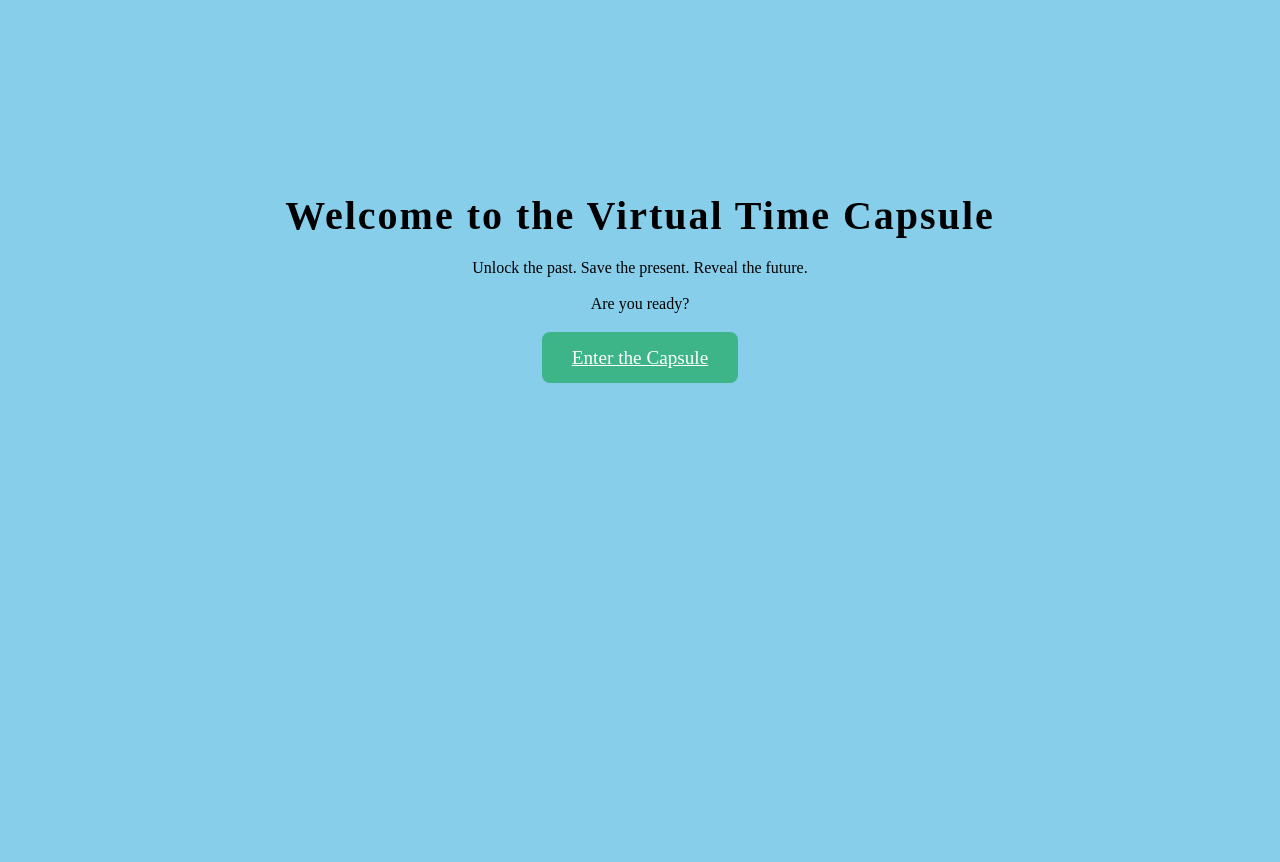
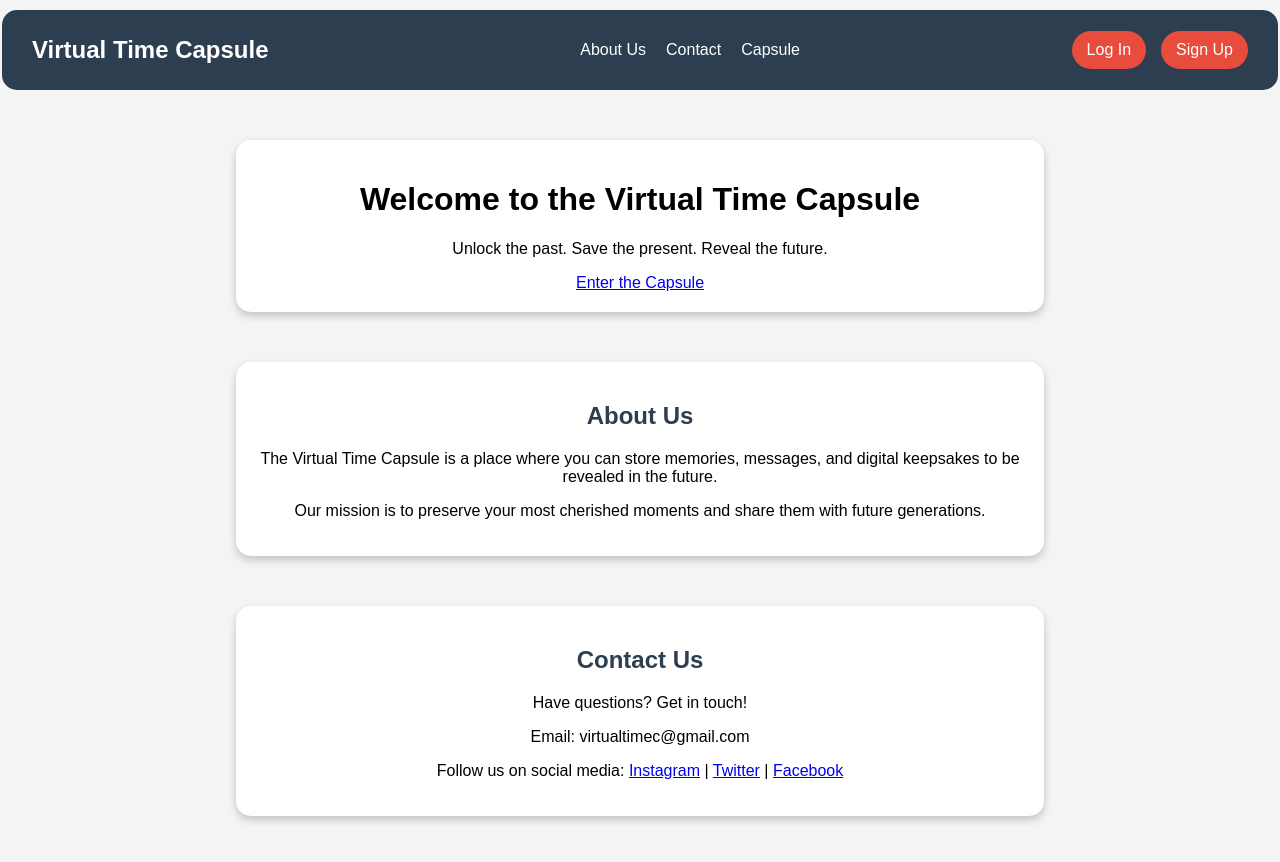
Before and after one commit to suzyavan/timecapsule, a website: page index.html in a window 1280 px wide. Before the commit the page ends 800 px from the top, so only its background shows below. Drawn offline with Linux system fonts and the light colour scheme.

Commit message:
Fixed index page

```diff
--- a/css/capsule.css
+++ b/css/capsule.css
@@ -1,3 +1,4 @@
+/* General Styling */
 body {
     font-family: Arial, sans-serif;
     color: #333;
@@ -5,76 +6,98 @@ body {
     flex-direction: column;
     align-items: center;
     text-align: center;
-    background-color: #faf3e0;
+    background-color: #eef7f2; /* Soft mint green for a fresh look */
     padding: 20px;
 }
 
+/* Headings */
 h1 {
-    color: #238075;
+    color: #1b4d3e; /* Darker green for contrast */
     margin-bottom: 15px;
+    font-size: 28px;
 }
 
 h2 {
     color: #264653;
     margin-bottom: 15px;
+    font-size: 24px;
 }
 
+/* Form Styling */
 form {
     margin: 25px 0;
     background-color: #ffffff;
     padding: 20px;
-    border-radius: 8px;
-    box-shadow: 0 4px 10px rgba(0, 0, 0, 0.1);
+    border-radius: 12px; /* Slightly rounded for a smooth feel */
+    box-shadow: 0 4px 12px rgba(0, 0, 0, 0.15);
+    width: 90%;
 }
 
 input[type="text"], input[type="date"], input[type="file"] {
     display: block;
     margin: 10px auto;
-    padding: 10px;
-    border: 1px solid #ddd;
-    border-radius: 4px;
-    background-color: #f1faee;
+    padding: 12px;
+    border: 1px solid #ccc;
+    border-radius: 6px;
+    background-color: #f8f9fa;
     color: #333;
     font-size: 16px;
+    width: 90%;
 }
 
+/* Buttons */
 button {
     padding: 12px 24px;
-    background-color: #e9c46a;
-    color: #ffffff;
+    background-color: #ff7f50; /* Coral color for warmth */
+    color: white;
     border: none;
-    border-radius: 4px;
+    border-radius: 25px;
     cursor: pointer;
     font-size: 16px;
-    transition: background-color 0.3s;
+    transition: 0.3s;
 }
 
 button:hover {
-    background-color: #f4a261;
+    background-color: #e76f3c; /* Slightly darker coral */
 }
 
+/* Capsule List */
 ul {
     list-style-type: none;
     padding: 0;
+    width: 50%;
 }
 
 li {
     margin: 10px 0;
-    color: #333;
+    padding: 12px;
+    background-color: #ffffff;
+    border-radius: 8px;
+    box-shadow: 0 2px 8px rgba(0, 0, 0, 0.1);
 }
 
+/* User Status Section */
+.user-status {
+    display: flex;
+    justify-content: space-between;
+    width: 50%;
+    padding: 10px;
+    background-color: #dff6e3;
+    border-radius: 12px;
+    margin-bottom: 20px;
+}
+
+/* Sign Out Button */
 #signOutButton {
-    display: block;
-    margin-top: 10px;
     padding: 10px 20px;
-    background-color: #ff4d4d;
+    background-color: #d9534f;
     color: white;
     border: none;
-    border-radius: 5px;
+    border-radius: 20px;
     cursor: pointer;
     font-size: 16px;
 }
 
 #signOutButton:hover {
-    background-color: #ff1a1a;
+    background-color: #c9302c;
 }
--- a/css/styles.css
+++ b/css/styles.css
@@ -1,22 +1,133 @@
 body {
-    background-color: #87CEEB;
-    color: #000000;
+    font-family: Arial, sans-serif;
+    margin: 0;
+    padding: 0;
+    background-color: #f4f4f4;
     text-align: center;
-    margin-top: 15%;
 }
 
-h1 {
-    font-size: 2.5em;
-    margin-bottom: 20px;
-    letter-spacing: 2px;
+.navbar {
+    display: flex;
+    justify-content: space-between;
+    align-items: center;
+    background: #2c3e50;
+    padding: 15px 30px;
+    border-radius: 15px;
+    margin: 10px auto;
+    width: 95%;
 }
 
+.nav-left h2 {
+    color: white;
+    margin: 0;
+}
 
-.button {
-    background-color: #3EB489;
-    color: #fff;
+.nav-links {
+    list-style: none;
+    display: flex;
+    gap: 20px;
+}
+
+.nav-links li {
+    display: inline;
+}
+
+.nav-links a {
+    text-decoration: none;
+    color: white;
+    font-size: 16px;
+}
+
+.nav-right {
+    display: flex;
+    gap: 15px;
+}
+
+.nav-right .button {
+    background: #e74c3c;
+    color: white;
+    padding: 10px 15px;
+    text-decoration: none;
+    border-radius: 20px;
+    transition: 0.3s;
+}
+
+.nav-right .button:hover {
+    background: #c0392b;
+}
+
+/* Dropdown Styles */
+.dropdown {
+    position: relative;
+    display: inline-block;
+}
+
+.dropdown-content {
+    display: none;
+    position: absolute;
+    background-color: #f9f9f9;
+    min-width: 160px;
+    box-shadow: 0px 8px 16px rgba(0, 0, 0, 0.2);
+    z-index: 1;
+    border-radius: 6px;
+    padding: 15px;
+}
+
+.dropdown:hover .dropdown-content {
+    display: block;
+}
+
+.dropdown-content form {
+    display: flex;
+    flex-direction: column;
+    gap: 10px;
+}
+
+.dropdown-content input {
+    padding: 10px;
+    border-radius: 5px;
+    border: 1px solid #ccc;
+    font-size: 14px;
+}
+
+.dropdown-content button {
+    background: #e74c3c;
+    color: white;
+    padding: 10px;
     border: none;
-    padding: 15px 30px;
-    font-size: 1.2em;
-    border-radius: 8px;
+    border-radius: 10px;
+    cursor: pointer;
+    transition: 0.3s;
 }
+
+.dropdown-content button:hover {
+    background: #c0392b;
+}
+
+.container {
+    margin-top: 50px;
+    padding: 20px;
+    background: white;
+    border-radius: 15px;
+    box-shadow: 0 4px 8px rgba(0, 0, 0, 0.2);
+    width: 60%;
+    margin-left: auto;
+    margin-right: auto;
+}
+
+section {
+    margin: 50px auto;
+    padding: 20px;
+    background: white;
+    border-radius: 15px;
+    box-shadow: 0 4px 8px rgba(0, 0, 0, 0.2);
+    width: 60%;
+}
+
+section h2 {
+    color: #2c3e50;
+}
+
+section p {
+    font-size: 16px;
+}
--- a/index.html
+++ b/index.html
@@ -2,18 +2,47 @@
 <html lang="en">
 <head>
     <meta charset="UTF-8">
+    <meta name="viewport" content="width=device-width, initial-scale=1.0">
     <title>Virtual Time Capsule</title>
     <link href="../css/styles.css" type="text/css" rel="stylesheet">
 </head>
 <body>
 
+    <nav class="navbar">
+        <div class="nav-left">
+            <h2>Virtual Time Capsule</h2>
+        </div>
+        <ul class="nav-links">
+            <li><a href="#about">About Us</a></li>
+            <li><a href="#contact">Contact</a></li>
+            <li><a href="../pages/capsule.html">Capsule</a></li>
+        </ul>
+        <div class="nav-right">
+            <a href="../pages/login.html" class="button">Log In</a>
+            <a href="../pages/signup.html" class="button">Sign Up</a>
+        </div>
+    </nav>
+
+    <div class="container">
         <h1>Welcome to the Virtual Time Capsule</h1>
-        <p>
-            Unlock the past. Save the present. Reveal the future.<br><br>
-            Are you ready?
-        </p> <br>
+        <p>Unlock the past. Save the present. Reveal the future.</p>
+        <a href="../pages/capsule.html" class="button">Enter the Capsule</a>
+    </div>
 
-        <a href="../pages/access.html" class="button">Enter the Capsule</a>
+    <section id="about">
+        <h2>About Us</h2>
+        <p>The Virtual Time Capsule is a place where you can store memories, messages, and digital keepsakes to be revealed in the future.</p>
+        <p>Our mission is to preserve your most cherished moments and share them with future generations.</p>
+    </section>
+
+    <section id="contact">
+        <h2>Contact Us</h2>
+        <p>Have questions? Get in touch!</p>
+        <p>Email: virtualtimec@gmail.com</p>
+        <p>Follow us on social media:
+            <a href="#">Instagram</a> | <a href="#">Twitter</a> | <a href="#">Facebook</a>
+        </p>
+    </section>
 
 </body>
 </html>
```
Also changed, not shown: js/capsule.js (+7 -0 lines), pages/access.html (deleted, +0 -15 lines).
